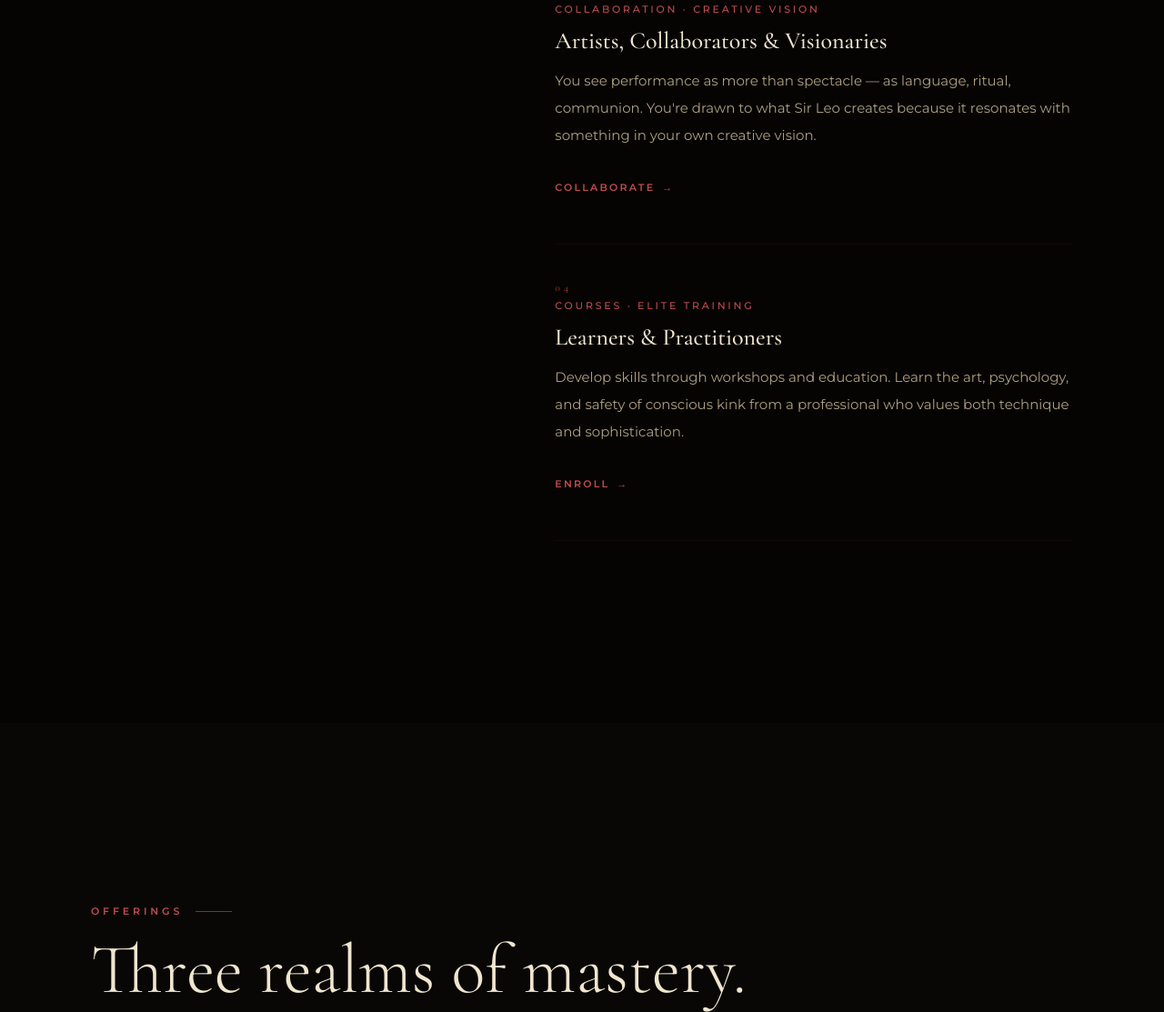
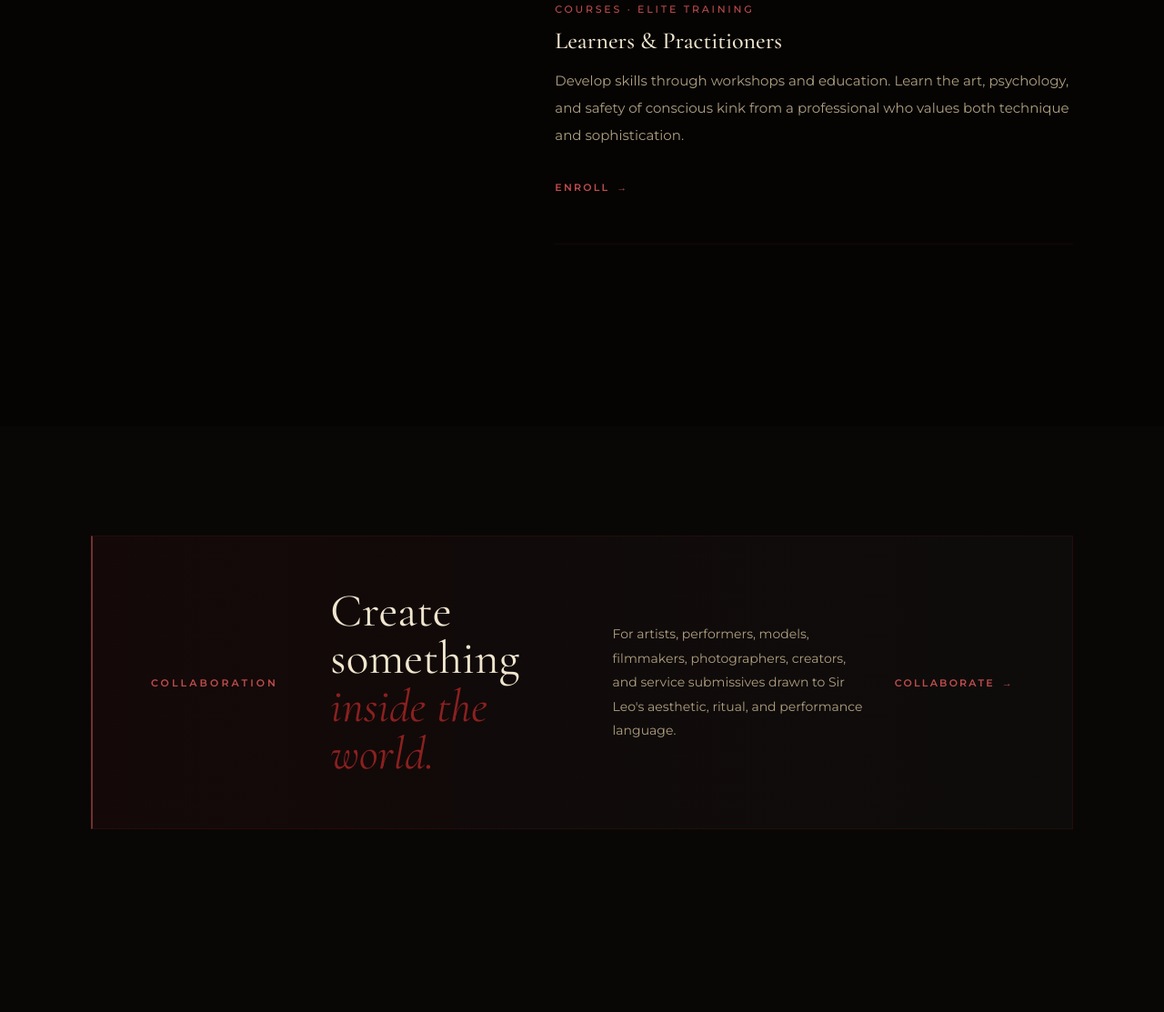
Before and after one commit to leo-biz/sirleo-site, a plain HTML site: page index.html in a window 1280 px wide. Shown: the part 3502-4615 px from the top of the page at 91% size. Drawn offline with nearby package versions, Linux system fonts and the light colour scheme; no server answers.

Commit message:
v2.37 — move collaboration into its own homepage section

```diff
--- a/index.html
+++ b/index.html
@@ -159,15 +159,8 @@
           <div class="serve-desc">Book commanding performances that mesmerize and elevate your event. Fire, artistry, and elegant dominance — perfect for upscale clubs, art galleries, and private celebrations.</div>
           <div class="serve-cta">Book <span>→</span></div>
         </div>
-        <div class="serve-item reveal" style="transition-delay:.2s" data-book="serve-artists">
+        <div class="serve-item reveal" style="transition-delay:.2s" data-book="serve-learners">
           <div class="serve-num">03</div>
-          <div class="serve-tag">Collaboration · Creative Vision</div>
-          <div class="serve-name">Artists, Collaborators & Visionaries</div>
-          <div class="serve-desc">You see performance as more than spectacle — as language, ritual, communion. You're drawn to what Sir Leo creates because it resonates with something in your own creative vision.</div>
-          <div class="serve-cta">Collaborate <span>→</span></div>
-        </div>
-        <div class="serve-item reveal" style="transition-delay:.3s" data-book="serve-learners">
-          <div class="serve-num">04</div>
           <div class="serve-tag">Courses · Elite Training</div>
           <div class="serve-name">Learners & Practitioners</div>
           <div class="serve-desc">Develop skills through workshops and education. Learn the art, psychology, and safety of conscious kink from a professional who values both technique and sophistication.</div>
@@ -175,6 +168,18 @@
         </div>
       </div>
     </div>
+  </div>
+</section>
+
+<!-- ══ COLLABORATION ══ -->
+<section id="collaboration">
+  <div class="section-inner">
+    <button class="collab-callout reveal" type="button" data-hub-panel="collab">
+      <span class="collab-label">Collaboration</span>
+      <span class="collab-title">Create something<br><em>inside the world.</em></span>
+      <span class="collab-copy">For artists, performers, models, filmmakers, photographers, creators, and service submissives drawn to Sir Leo's aesthetic, ritual, and performance language.</span>
+      <span class="collab-cta">Collaborate <span>→</span></span>
+    </button>
   </div>
 </section>
 
--- a/main.js
+++ b/main.js
@@ -69,7 +69,6 @@ document.querySelectorAll('.offering[data-step]').forEach(card => {
 const servePageMap = {
   'serve-individuals': '/sessions?open',
   'serve-organizers':  '/events?open',
-  'serve-artists':     '/events?open',
   'serve-learners':    '/education?open',
 };
 document.querySelectorAll('.serve-item[data-book]').forEach(item => {
@@ -77,6 +76,12 @@ document.querySelectorAll('.serve-item[data-book]').forEach(item => {
   item.addEventListener('click', () => {
     const dest = servePageMap[item.dataset.book];
     if (dest) window.location.href = dest;
+  });
+});
+
+document.querySelectorAll('[data-hub-panel]').forEach(item => {
+  item.addEventListener('click', () => {
+    window.SLHub?.open(item.dataset.hubPanel);
   });
 });
 
--- a/style.css
+++ b/style.css
@@ -332,6 +332,29 @@ nav.scrolled { background: var(--nav-scrolled); border-bottom-color: rgba(107,26
 .serve-cta:hover span { transform: translateX(4px); }
 .serve-item { cursor: pointer; }
 .serve-item:hover .serve-cta { color: #e06060; }
+
+/* ══════════════════════════════════════════════
+   COLLABORATION
+   ══════════════════════════════════════════════ */
+#collaboration { padding: 120px 0; background: var(--black); }
+.collab-callout {
+  width: 100%; text-align: left; cursor: pointer;
+  border: 1px solid rgba(107,26,26,0.22); border-left: 2px solid rgba(200,80,80,0.55);
+  background: linear-gradient(90deg, rgba(107,26,26,0.12), rgba(255,255,255,0.018));
+  color: inherit; padding: 56px 64px; font-family: inherit;
+  display: grid; grid-template-columns: minmax(160px,0.6fr) minmax(260px,1fr) minmax(280px,1fr) auto; gap: 28px;
+  align-items: center; transition: border-color 0.3s, background 0.3s, transform 0.3s;
+}
+.collab-callout:hover { border-color: rgba(200,80,80,0.48); background: linear-gradient(90deg, rgba(107,26,26,0.18), rgba(255,255,255,0.03)); transform: translateY(-2px); }
+.collab-label { font-size: 11px; font-weight: 600; letter-spacing: 0.28em; text-transform: uppercase; color: rgba(200,80,80,0.95); }
+.collab-title { font-family: var(--serif); font-size: clamp(34px,4vw,56px); line-height: 1.02; color: var(--cream); }
+.collab-title em { color: var(--blood-mid); }
+.collab-copy { font-size: 14px; line-height: 1.9; color: var(--text-body); max-width: 420px; }
+.collab-cta {
+  font-size: 11px; font-weight: 600; letter-spacing: 0.2em; text-transform: uppercase;
+  color: rgba(200,80,80,0.95); display: inline-flex; align-items: center; gap: 8px; white-space: nowrap;
+}
+.collab-callout:hover .collab-cta { color: var(--gold); gap: 14px; }
 
 /* ══════════════════════════════════════════════
    OFFERINGS
@@ -739,6 +762,7 @@ nav.scrolled { background: var(--nav-scrolled); border-bottom-color: rgba(107,26
   .hero-title { font-size: clamp(60px,14vw,100px); }
   .serve-grid { grid-template-columns: 1fr; gap: 48px; }
   .serve-left { position: static; }
+  .collab-callout { grid-template-columns: 1fr; padding: 44px 36px; }
   .offerings-grid { grid-template-columns: 1fr; }
   .afterdark-grid { grid-template-columns: 1fr; gap: 56px; }
   .afterdark-bg-text { font-size: 60px; }
@@ -767,6 +791,8 @@ nav.scrolled { background: var(--nav-scrolled); border-bottom-color: rgba(107,26
   .section-title { font-size: clamp(36px,10vw,56px); }
 
   .serve-item { padding: 24px 20px 20px; }
+  #collaboration { padding: 80px 0; }
+  .collab-callout { padding: 32px 24px; gap: 20px; }
 
   .afterdark-title { font-size: clamp(36px,10vw,56px); }
   .afterdark-bg-text { display: none; }
--- a/version.js
+++ b/version.js
@@ -1 +1 @@
-window.SL_VERSION='v2.36';
+window.SL_VERSION='v2.37';
```
Also changed, not shown: CHANGELOG.md.
